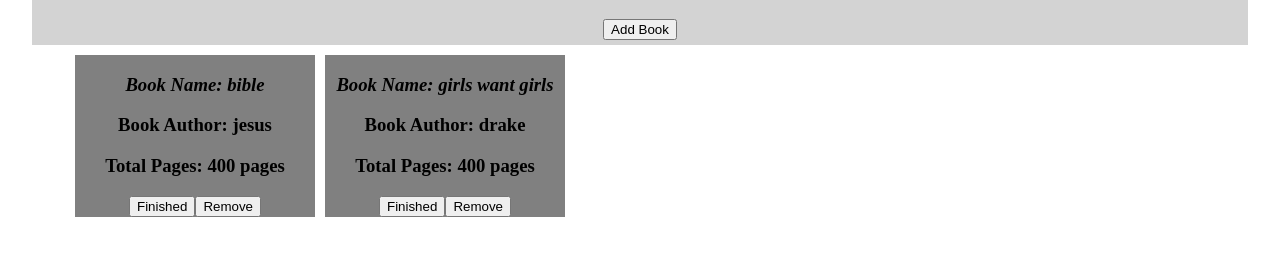
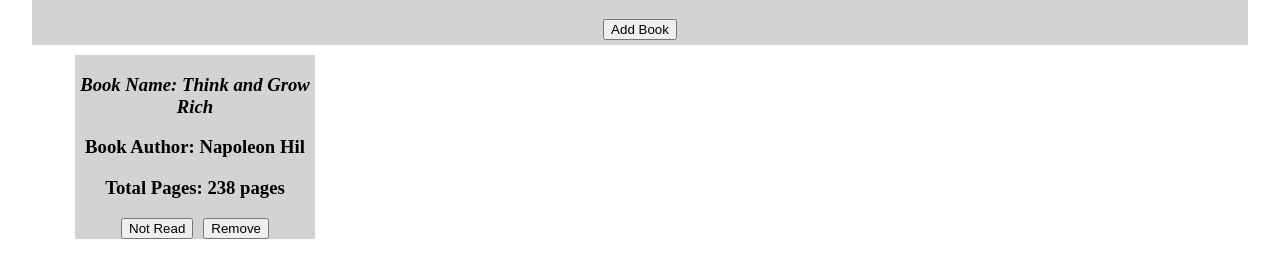
Before and after one commit to ltalkington/Library, a plain HTML site: page index.html in a window 1280 px wide. Both pictures are taken after a click on the button "Finished". Shown: the part 148-426 px from the top of the page. Drawn offline with Linux system fonts and the light colour scheme.

Commit message:
MVP complete

```diff
--- a/index.css
+++ b/index.css
@@ -95,3 +95,7 @@
   margin-left: auto;
   margin-right: auto;
 }
+
+#readStatus {
+  margin-right: 10px;
+}
--- a/index.js
+++ b/index.js
@@ -91,14 +91,18 @@
   const doneStatus = document.createElement("button");
   const removeButton = document.createElement("button");
 
+  // adding text content to cards
   bookName.textContent = "Book Name: " + `${book.name}`;
   bookAuthor.textContent = "Book Author: " + book.author;
   pages.textContent = "Total Pages: " + `${book.pages} pages `;
   doneStatus.textContent = "Finished";
   removeButton.textContent = "Remove";
+
+  //class adds to parts of card
   bookName.className = "book-title";
   bookCard.className = "book-container";
   removeButton.setAttribute("id", "remove");
+  doneStatus.setAttribute("id", "readStatus");
 
   bookCard.appendChild(bookName);
   bookCard.appendChild(bookAuthor);
@@ -107,16 +111,47 @@
   bookCard.appendChild(removeButton);
   cardNode.appendChild(bookCard);
   console.log(book, index);
+
+  if (Library[index].status == "True") {
+    bookCard.style.backgroundColor = "green";
+    console.log("complete color change");
+  } else if (Library[index].status == "False") {
+    bookCard.style.backgroundColor = "lightgray";
+  }
+
   removeButton.addEventListener("click", () => {
     removeBook(book, index);
+  });
+  doneStatus.addEventListener("click", () => {
+    if (Library[index].status == "True") {
+      Library[index].status = "False";
+      console.log("now false");
+      doneStatus.textContent = "Not Read";
+      if (Library[index].status == "True") {
+        bookCard.style.backgroundColor = "green";
+        console.log("complete color change");
+      } else if (Library[index].status == "False") {
+        bookCard.style.backgroundColor = "lightgray";
+      }
+    } else {
+      Library[index].status = "True";
+      console.log("this just got done");
+      doneStatus.textContent = "Read";
+      if (Library[index].status == "True") {
+        bookCard.style.backgroundColor = "green";
+
+        console.log("complete color change");
+      } else if (Library[index].status == "False") {
+        bookCard.style.backgroundColor = "lightgray";
+      }
+    }
   });
 };
 
 // Testing Script
-const newBook = new Book("bible", "jesus", "400", "done");
+const newBook = new Book("Think and Grow Rich", "Napoleon Hil", "238", "True");
 addBook(newBook);
-const newBook2 = new Book("girls want girls", "drake ", "400", "done");
-addBook(newBook2);
 console.log(typeof newBook2);
 updateBookDivs();
+console.log("this is the book status", Library[0].status);
 //Lib.addBook(newBook2);
```
